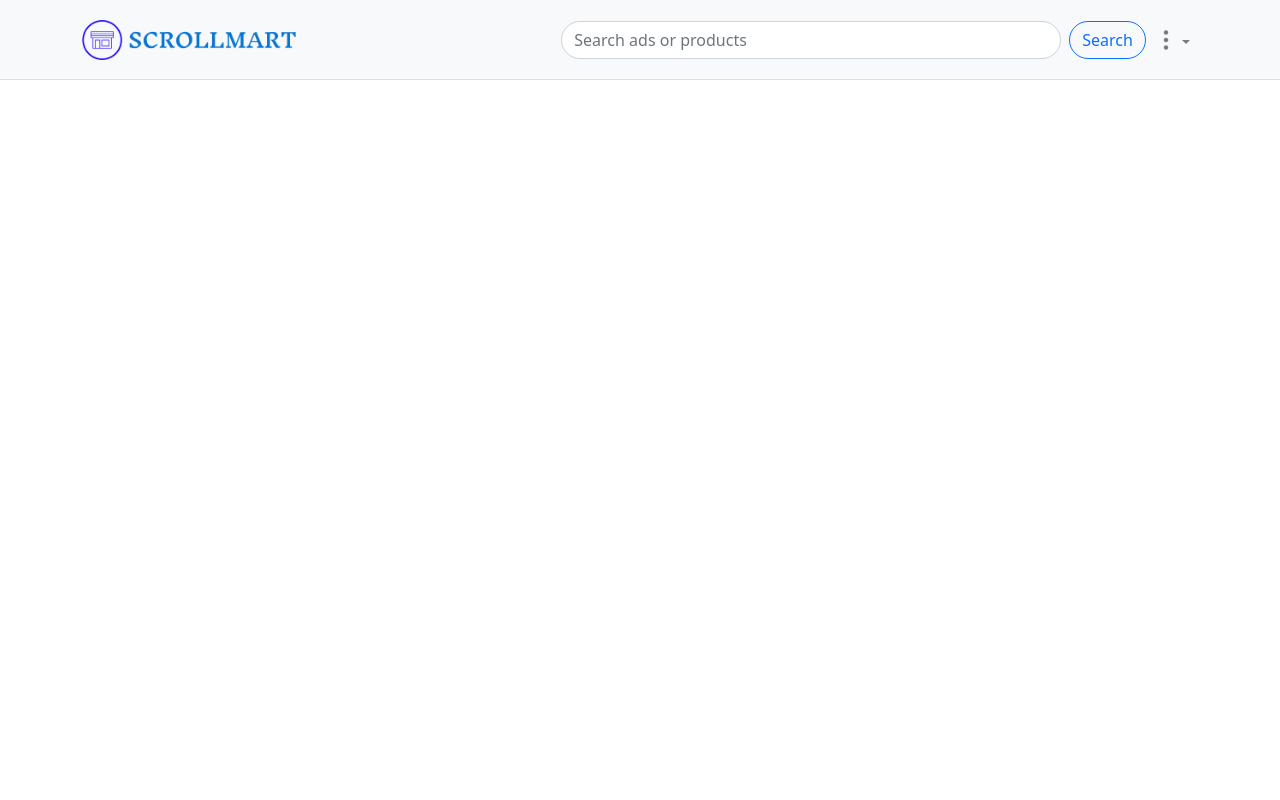
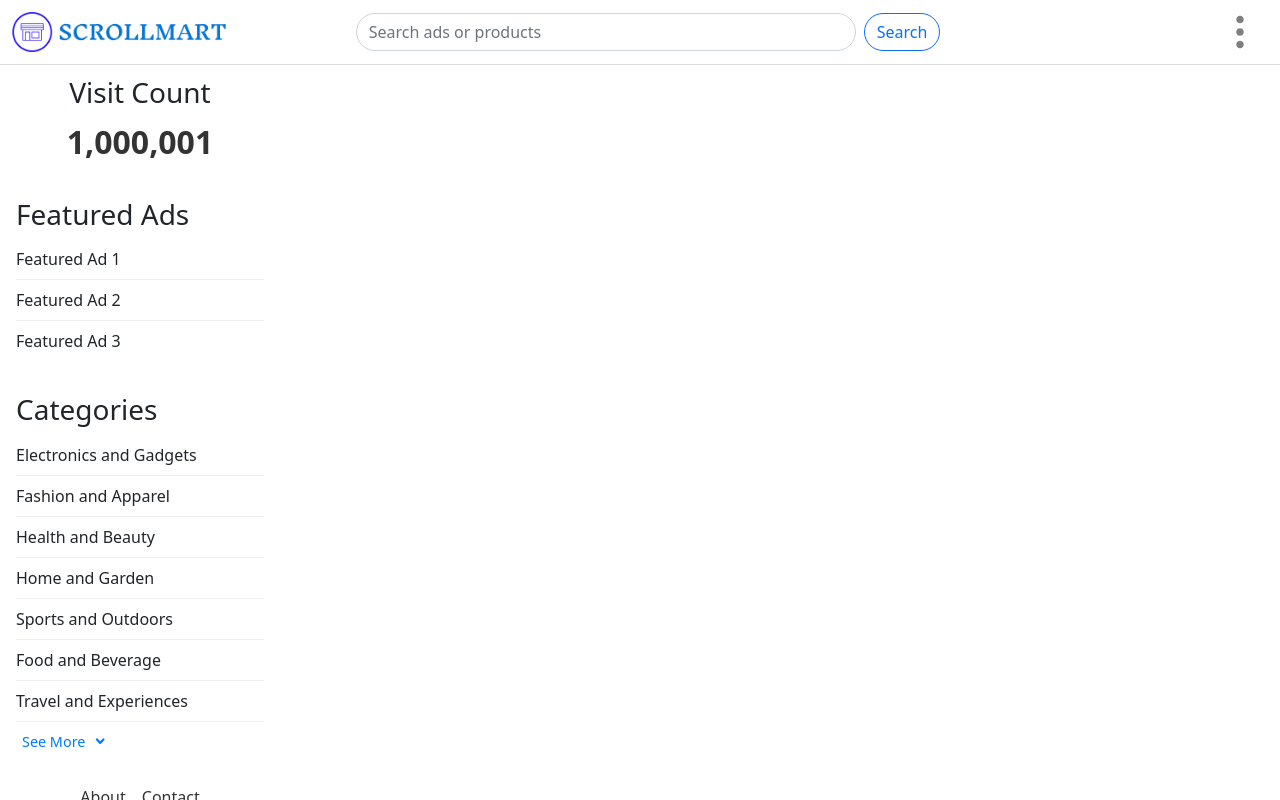
Before and after one commit to paulsgz/ScrollMart, a React (Create React App) app: page / in a window 1280 px wide. Built offline with nearby package versions, Linux system fonts and the light colour scheme.

Commit message:
Sidebar Component

```diff
--- a/package.json
+++ b/package.json
@@ -14,6 +14,8 @@
     "react": "^18.2.0",
     "react-bootstrap": "^2.7.4",
     "react-dom": "^18.2.0",
+    "react-icons": "^4.8.0",
+    "react-router-dom": "^6.10.0",
     "react-scripts": "5.0.1",
     "sass": "^1.62.0",
     "web-vitals": "^2.1.4"
--- a/public/index.html
+++ b/public/index.html
@@ -27,7 +27,7 @@
     <title>ScrollMart</title>
     <link href="https://maxcdn.bootstrapcdn.com/bootstrap/4.5.2/css/bootstrap.min.css" rel="stylesheet" />
     <link href="https://cdn.jsdelivr.net/npm/bootstrap-icons@1.7.2/font/bootstrap-icons.css" rel="stylesheet" />
-    <link rel="stylesheet" href="https://cdnjs.cloudflare.com/ajax/libs/font-awesome/5.15.3/css/all.min.css" integrity="sha512-C6j8Uwyzpmd6H76U6fE1F4C9NTR4Z4EYJbNpP/AY8PbFVfBQ2RXivsTnncThX9ZfV7k2AfGssjo0Kxu0tQNzw==" crossorigin="anonymous" referrerpolicy="no-referrer" />
+    <link rel="stylesheet" href="https://cdnjs.cloudflare.com/ajax/libs/font-awesome/5.15.3/css/all.min.css" crossorigin="anonymous" referrerpolicy="no-referrer" />
   </head>
   <body>
     <noscript>You need to enable JavaScript to run this app.</noscript>
--- a/src/App.js
+++ b/src/App.js
@@ -1,10 +1,19 @@
-import logo from './logo.svg';
+import React, { useState } from 'react';
 import NavBar from './components/Navbar/NavBar.js'
+import Sidebar from './components/Sidebar/Sidebar.js'
 import './App.css';
 
 function App() {
+  const [showSidebar, setShowSidebar] = useState(false);
+
+  const toggleSidebar = () => setShowSidebar(!showSidebar);
+
   return (
-      <NavBar />
+    <>
+      <NavBar toggleSidebar={toggleSidebar} />
+      <Sidebar show={showSidebar} toggleSidebar={toggleSidebar} />
+      {/* Other components */}
+    </>
   );
 }
 
--- a/src/components/Navbar/NavBar.js
+++ b/src/components/Navbar/NavBar.js
@@ -8,38 +8,42 @@ import {
   Form,
   Dropdown,
 } from 'react-bootstrap';
-import Logo from '../../images/scrollmartLogo.png'
+import Logo from '../../images/scrollmartLogo.png';
 import './Navbar.scss';
-import { FontAwesomeIcon } from '@fortawesome/react-fontawesome'
-import { faSearch } from '@fortawesome/free-solid-svg-icons'
+import { FontAwesomeIcon } from '@fortawesome/react-fontawesome';
+import { faSearch } from '@fortawesome/free-solid-svg-icons';
+import { FaBars, FaTimes, FaAngleDown, FaAngleUp } from 'react-icons/fa';
 
-
-function NavBar() {
+function NavBar({ toggleSidebar }) {
+  /* Navbar component */
   return (
     <>
-<Navbar bg="light" expand="lg" className="Nav">
-  <Container>
-    <Navbar.Brand href="#home"><img src={Logo} alt="Logo" /></Navbar.Brand>
-    <Navbar.Toggle aria-controls="basic-navbar-nav" />
-      <Nav className="me-auto"></Nav>
-      <Form className="Form">
+      <Navbar expand="lg" className="Nav">
+        <Container fluid className="nav-container">
+          {/* Scrollmart logo */}
+          <Navbar.Brand href="#home" className="logo-container">
+            <img src={Logo} alt="Logo" />
+          </Navbar.Brand>
+          {/* Search bar */}
+          <Form className="search-container">
             <FormControl
               type="search"
               placeholder="Search ads or products"
               className="mr-2 search-input rounded-pill"
               aria-label="Search"
             />
-  <Button variant="outline-primary" className="search-button rounded-pill">Search</Button>
+            <Button variant="outline-primary" className="search-button rounded-pill">
+              Search
+            </Button>
           </Form>
-
-      <Nav className="d-none d-lg-block vertical-menu">
-        <Dropdown alignRight>
+          {/* Vertical menu */}
+          <Nav className="vertical-menu">
+            <Dropdown align="end">
               <Dropdown.Toggle as={Nav.Link} id="dropdown-basic">
                 <i className="bi bi-three-dots-vertical"></i>
               </Dropdown.Toggle>
-
               <Dropdown.Menu>
-            <Dropdown.Item href="#action-1">Language</Dropdown.Item>
+                <Dropdown.Item href="#action-1">Languages</Dropdown.Item>
                 <Dropdown.Item href="#action-2">FAQs</Dropdown.Item>
                 <Dropdown.Item href="#action-3">Dark Mode</Dropdown.Item>
               </Dropdown.Menu>
@@ -47,7 +51,8 @@ function NavBar() {
           </Nav>
         </Container>
       </Navbar>
-<div className='searchBar'>
+      {/* Search bar for small screens */}
+      <div className="searchBar">
         <Form className="d-flex">
           <FormControl
             type="search"
@@ -59,9 +64,12 @@ function NavBar() {
             <FontAwesomeIcon icon={faSearch} />
           </button>
         </Form>
-
       </div>
+      <button className="menu-button" onClick={toggleSidebar}>
+        <FaBars />
+      </button>
     </>
   );
 }
+
 export default NavBar;
--- a/src/components/Navbar/Navbar.scss
+++ b/src/components/Navbar/Navbar.scss
@@ -1,7 +1,11 @@
 /* Set a maximum height for the logo */
-.navbar-brand img {
+.navbar-brand {
+  margin-left: 0; // Reset the margin
+
+  img {
     max-height: 40px;
-    width: auto; /* allow the width to adjust automatically */
+    width: auto;
+  }
 }
 
 /* Align the navbar contents to the center */
@@ -35,20 +39,26 @@
 
 /* Style the vertical menu button */
 .vertical-menu .bi-three-dots-vertical {
-    font-size: 1.5rem;
+  font-size: 2.5rem;
+}
+
+.vertical-menu .dropdown-toggle::after {
+  display: none;
 }
 
 /* Define the height of the navbar and hide it on small screens */
-  $navbar-height: 80px;
+$navbar-height: 65px;
 .Nav {
   height: $navbar-height;
   background-color: white;
+  z-index: 9999;
   @media (max-width: 1008px) {
     display: none !important;
   }
 
   .form-control {
-      width: 500px;
+    width: 100%; // Change the width to 100%
+    max-width: 500px; // Add a max-width
     border-radius: 20px;
   }
 
@@ -60,11 +70,35 @@
   border-bottom: 1px solid #ddd;
 }
 
+// New containers styling
 
+.nav-container {
+  display: flex;
+  justify-content: space-between;
+  align-items: center;
+}
+
+.logo-container {
+  flex: 1;
+  display: flex;
+  justify-content: flex-start;
+}
+
+.search-container {
+  flex: 2;
+  display: flex;
+  justify-content: center;
+}
+
+.vertical-menu {
+  flex: 1;
+  display: flex;
+  justify-content: flex-end;
+}
 
 /* Define the style of the second search bar and hide it on large screens */
 .searchBar {
-    padding: 20px;
+  padding: 15px;
 
   @media (min-width: 1008px) {
     display: none !important;
@@ -89,6 +123,7 @@
     border: 0.5px solid #aaa;
   }
 }
+
 /* Define the style of the search bar and hide it on smaller screens */
 .Form {
   display: flex;
@@ -101,5 +136,26 @@
 }
 
 .search-button {
-    border-radius: 20px ;
+  border-radius: 20px;
 }
+
+  // In Navbar.scss
+
+.menu-button {
+  display: none;
+  background-color: rgba(255, 255, 255, 0.7);
+  border: none;
+  color: #333;
+  cursor: pointer;
+  font-size: 1.5rem;
+  padding: 0.5rem;
+  border-radius: 0.25rem;
+
+  &:hover {
+    background-color: rgba(255, 255, 255, 0.9);
+  }
+
+  @media (max-width: 1008px) {
+    display: block;
+  }
+}
--- a/src/components/Sidebar/Sidebar.js
+++ b/src/components/Sidebar/Sidebar.js
@@ -0,0 +1,69 @@
+import React, { useState } from 'react';
+import { FaBars, FaTimes, FaAngleDown, FaAngleUp } from 'react-icons/fa';
+import Logo from '../../images/scrollmartLogo.png';
+import './Sidebar.scss';
+
+function Sidebar({ show, toggleSidebar }) {
+  const [sidebar, setSidebar] = useState(false);
+  const [showAllCategories, setShowAllCategories] = useState(false);
+
+  const showSidebar = () => setSidebar(!sidebar);
+  const toggleCategories = () => setShowAllCategories(!showAllCategories);
+
+  // Replace with your actual data
+  const visitCount = 1000001;
+  const featuredAds = [
+    { title: 'Featured Ad 1' },
+    { title: 'Featured Ad 2' },
+    { title: 'Featured Ad 3' },
+  ];
+  const categories = [
+    'Electronics and Gadgets', 'Fashion and Apparel', 'Health and Beauty', 'Home and Garden', 'Sports and Outdoors',
+    'Food and Beverage', 'Travel and Experiences', 'Automotive', 'Toys and Games', 'Books and Media',
+    'Fitness and Wellness', 'Arts and Crafts', 'Pets and Animals', 'Services and Consultations', 'Business and Finance',
+  ];
+
+  return (
+    <div id="sidebarMenu" className={`sidebar bg-white${show ? ' show' : ''}`}>
+    <button className="sidebar-exit" onClick={toggleSidebar}>
+      <FaTimes />
+    </button>
+    {show && <img src={Logo} alt="Logo" className="logo" />} {/* Replace with your logo */}
+      <div className="position-sticky">
+        <div className="visit-count">
+          <h3>Visit Count</h3>
+          <p className="visit-number">{visitCount.toLocaleString()}</p>
+        </div>
+        <div className="featured-ads">
+          <h3>Featured Ads</h3>
+          {featuredAds.map((ad, index) => (
+            <div className="featured-ad" key={index}>
+              {ad.title}
+            </div>
+          ))}
+        </div>
+        <div className="categories">
+          <h3>Categories</h3>
+          {categories.slice(0, showAllCategories ? categories.length : 7).map((category, index) => (
+            <div className="category" key={index}>
+              {category}
+            </div>
+          ))}
+          <button className="show-more" onClick={toggleCategories}>
+            {showAllCategories ? 'See Less' : 'See More'}
+            {showAllCategories ? <FaAngleUp /> : <FaAngleDown />}
+          </button>
+        </div>
+        <div className="footer">
+          <div className="footer-links">
+            <a href="#">About</a>
+            <a href="#">Contact</a>
+          </div>
+          <p className="copyright">ScrollMart 2023 © Christian Seguiza</p>
+        </div>
+      </div>
+    </div>
+  );
+}
+
+export default Sidebar;
--- a/src/components/Sidebar/Sidebar.scss
+++ b/src/components/Sidebar/Sidebar.scss
@@ -0,0 +1,149 @@
+.sidebar {
+    width: 100%;
+    max-width: 280px;
+    padding: 1rem;
+    box-sizing: border-box;
+    position: fixed;
+    top: 60px; // Height of the navbar
+    left: 0;
+    height: calc(100% - 60px); // Subtract the height of the navbar
+    overflow-y: auto;
+    transition: transform 0.3s ease-in-out;
+    border: none;
+    outline: none;
+    box-shadow: none;
+
+    &.show {
+      transform: translateX(0);
+    }
+
+    .logo {
+      display: none;
+      width: 50%;
+      height: auto;
+      padding: 1rem 0;
+      text-align: center;
+    }
+
+    h3 {
+      margin-bottom: 0.5rem;
+    }
+
+    .visit-count {
+      margin-bottom: 2rem;
+      text-align: center;
+
+      .visit-number {
+        font-size: 2rem;
+        font-weight: bold;
+        color: #333;
+      }
+    }
+
+    .featured-ads {
+      margin-bottom: 2rem;
+
+      .featured-ad {
+        padding: 0.5rem 0;
+        border-bottom: 1px solid #f0f0f0;
+
+        &:last-child {
+          border-bottom: none;
+        }
+      }
+    }
+
+    .categories {
+      margin-bottom: 2rem;
+
+      .category {
+        padding: 0.5rem 0;
+        border-bottom: 1px solid #f0f0f0;
+
+        &:last-child {
+          border-bottom: none;
+        }
+      }
+
+      .show-more {
+        display: flex;
+        align-items: center;
+        justify-content: center;
+        background-color: transparent;
+        border: none;
+        color: #007bff;
+        cursor: pointer;
+        font-size: 0.9rem;
+        margin-top: 0.5rem;
+
+        svg {
+          margin-left: 0.5rem;
+          vertical-align: middle;
+        }
+      }
+    }
+
+    .footer {
+      text-align: center;
+
+      .footer-links {
+        display: flex;
+        justify-content: center;
+        margin-bottom: 0.5rem;
+
+        a {
+          margin: 0 0.5rem;
+          color: #333;
+          text-decoration: none;
+
+          &:hover {
+            text-decoration: underline;
+          }
+        }
+      }
+
+      .copyright {
+        font-size: 0.8rem;
+        color: #777;
+      }
+    }
+
+    @media (max-width: 1008px) {
+      width: 80%;
+      max-width: none;
+      transform: translateX(-100%);
+
+      .logo {
+        display: block;
+      }
+    }
+    .sidebar-exit {
+        display: none;
+        position: absolute;
+        top: 1rem;
+        right: 1rem;
+        background-color: transparent;
+        border: none;
+        cursor: pointer;
+
+        svg {
+          color: #333;
+          font-size: 1.5rem;
+        }
+      }
+
+      // ...
+
+      @media (max-width: 1008px) {
+        width: 60%; // Updated width for screens below 1008px
+
+        .logo {
+          display: block;
+        }
+
+        .sidebar-exit {
+          display: block;
+        }
+      }
+
+  }
```
Also changed, not shown: 1 other file (tests, documents, lock files or other folders). Lines whose indentation alone changed are shown as unchanged.
